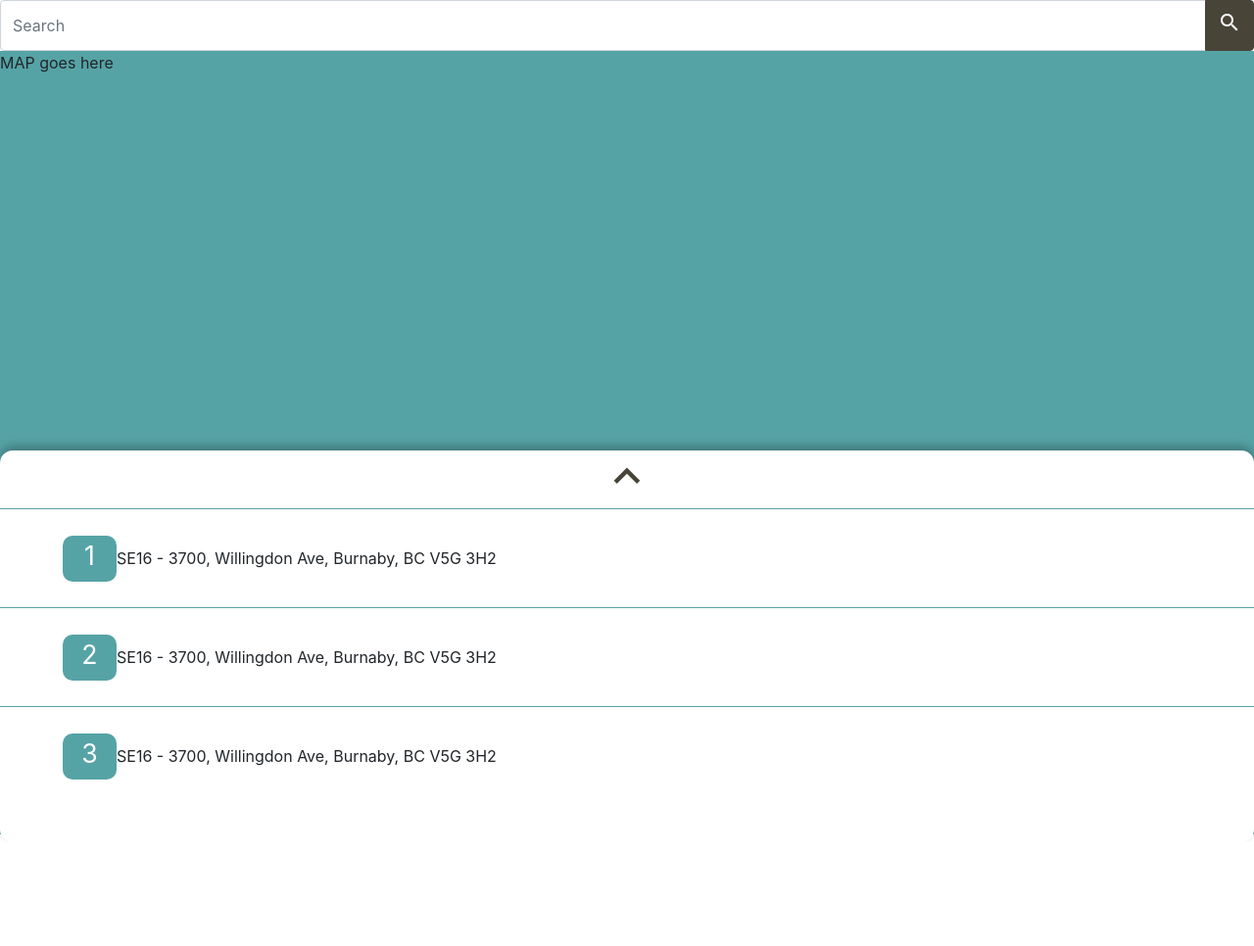
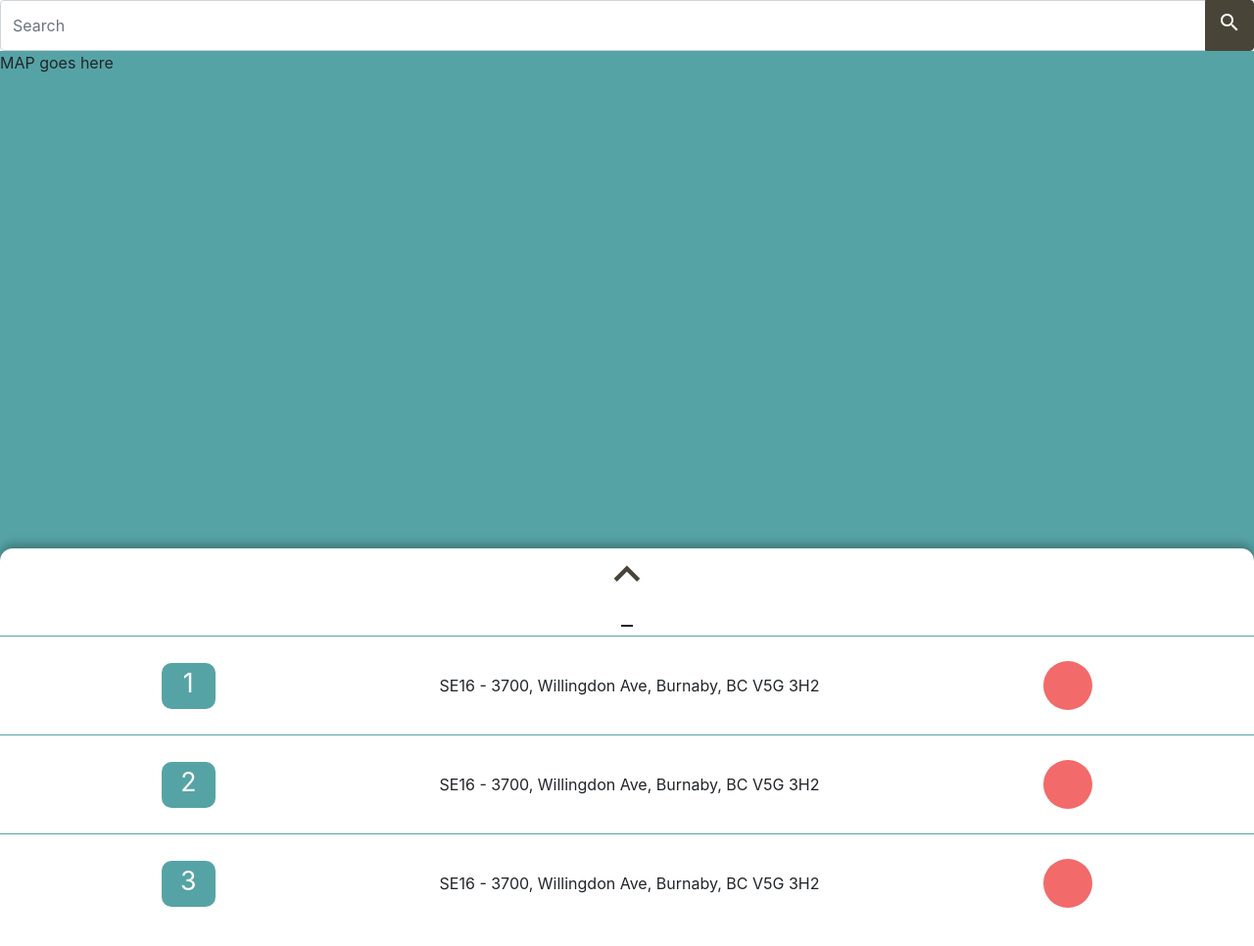
Before and after one commit to yogiduzit/SAFF, a website: page public/html/maps.html in a window 1280 px wide. Shown: the whole page at 98% size. Before the commit the page ends 860 px from the top, so only its background shows below. Drawn offline with nearby package versions, Linux system fonts and the light colour scheme.

Commit message:
style changes to maps.html page

```diff
--- a/public/html/maps.html
+++ b/public/html/maps.html
@@ -66,6 +66,9 @@
                 <div class="location_name">
                     SE16 - 3700, Willingdon Ave, Burnaby, BC V5G 3H2
                 </div>
+                <div class="location_rating">
+                    .
+                </div>
             </div>
             <div class="location_info">
                 <div class="location_ranking">
@@ -74,6 +77,9 @@
                 <div class="location_name">
                     SE16 - 3700, Willingdon Ave, Burnaby, BC V5G 3H2
                 </div>
+                <div class="location_rating">
+                    .
+                </div>
             </div>
             <div class="location_info">
                 <div class="location_ranking">
@@ -81,6 +87,9 @@
                 </div>
                 <div class="location_name">
                     SE16 - 3700, Willingdon Ave, Burnaby, BC V5G 3H2
+                </div>
+                <div class="location_rating">
+                    .
                 </div>
             </div>
         </div>
--- a/public/styles/maps.css
+++ b/public/styles/maps.css
@@ -77,9 +77,9 @@
         flex-direction: column;
         align-items: flex-start;
 
-        bottom: -60px;
+        bottom: -50vh;
         width: 100%;
-        height: 50vh;
+        height: 80vh;
         /* color: var(--color-dark); */
 
         z-index: 4;
@@ -90,8 +90,8 @@
     }
 
     .expand{
-        height: 60vh;
-        transform: translate(0, -30px);
+        /* height: 60vh; */
+        transform: translate(0, -0vh);
     }
 
     .slider_icon {
@@ -106,14 +106,9 @@
         color: var(--color-dark);
     }
 
-    .material-icons.slider_hidden{
-        display:none;
-    }
-
     /* LOCATION INFO */
     .location_container{
         width: 100%;
-
     }
 
     .location_info{
@@ -121,9 +116,11 @@
         border-top: 1px solid var(--color-secondary);
         display: flex;
         align-items: center;
+        justify-content: space-evenly;
     }
 
     .location_ranking{
+    display: block;
     width: 55px;
     height: 47px;
     left: 26px;
@@ -133,5 +130,17 @@
     color: #ffffff;
     text-align: center;
     font-size: 20pt;
-    margin-left: 5%;
+    margin: 5%;
     }
+
+    .location_name{
+        margin: 5%;
+    }
+    .location_rating {
+        border-radius: 50%;
+        background: #F26A6A;
+        width: 50px;
+        height: 50px;
+        color: #F26A6A;
+        margin: 5%;
+    }
```
